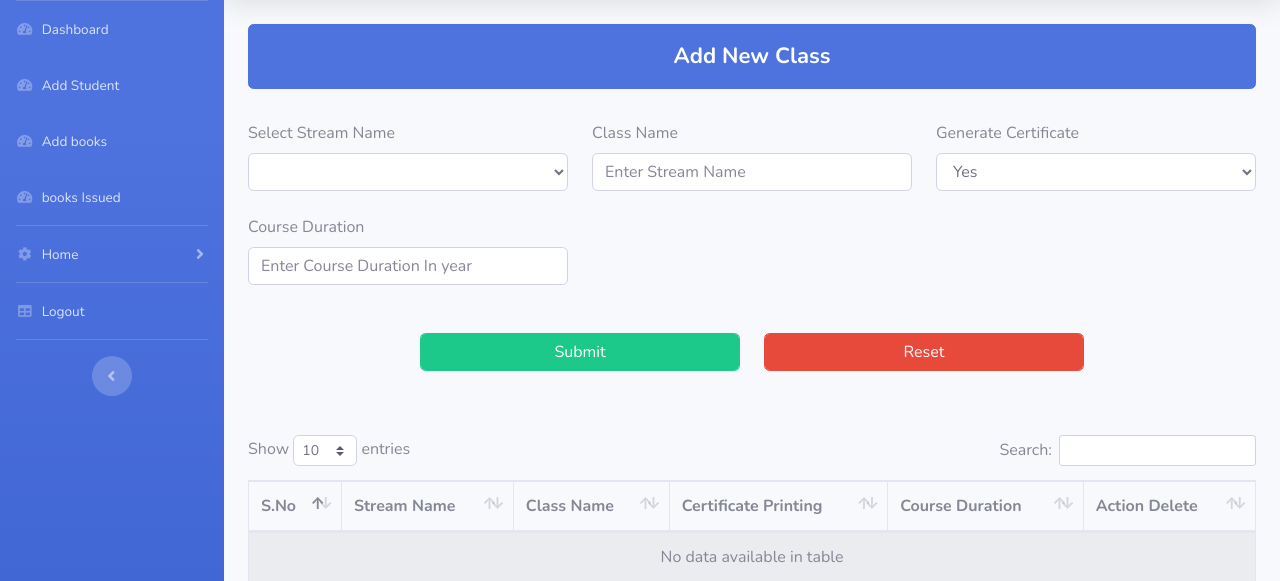
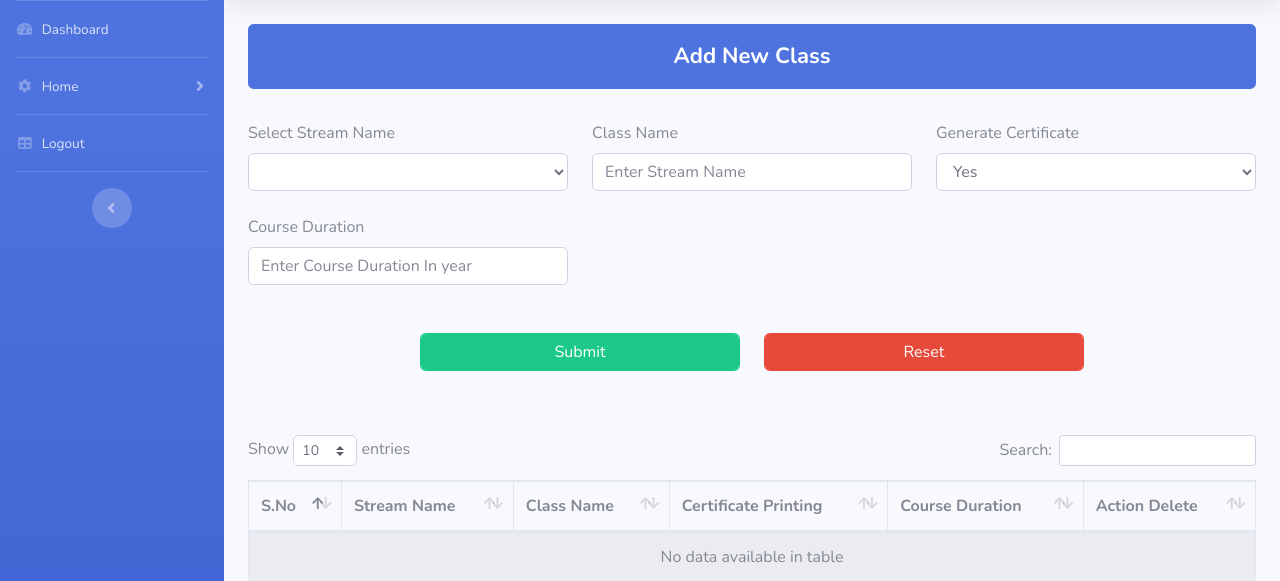
Before and after one commit to vikaskumar1025/basicss, a PHP site: page /demo.php in a window 1280 px wide. Shown: the part 70-651 px from the top of the page. Run offline with PHP 8.4, Linux system fonts and the light colour scheme; a user stored in the database is signed in; data that the repository does not hold is empty.

Commit message:
cleaning up the template

```diff
--- a/dbconnection.php
+++ b/dbconnection.php
@@ -2,7 +2,7 @@
 $servername = "localhost";
 $username = "root";
 $password = "";
-$dbname="admindata001";
+$dbname="";
 try {
 
 
--- a/header.php
+++ b/header.php
@@ -64,23 +64,6 @@ extract($_SESSION);
 			  <span>Dashboard</span></a>
 		  </li>
 
-		  <li class="nav-item">
-          			<a class="nav-link" href="studentrecord.php">
-          			  <i class="fas fa-fw fa-tachometer-alt"></i>
-          			  <span>Add Student</span></a>
-          		  </li>
-
-          		  <li class="nav-item">
-                  			<a class="nav-link" href="bookrec.php">
-                  			  <i class="fas fa-fw fa-tachometer-alt"></i>
-                  			  <span>Add books</span></a>
-                  		  </li>
-
-                  		  <li class="nav-item">
-                          			<a class="nav-link" href="bookissued.php">
-                          			  <i class="fas fa-fw fa-tachometer-alt"></i>
-                          			  <span>books Issued</span></a>
-                          		  </li>
 <hr class="sidebar-divider my-0">
 	<!-- Nav Item - Home  Menu -->
 		  <li class="nav-item">
```
